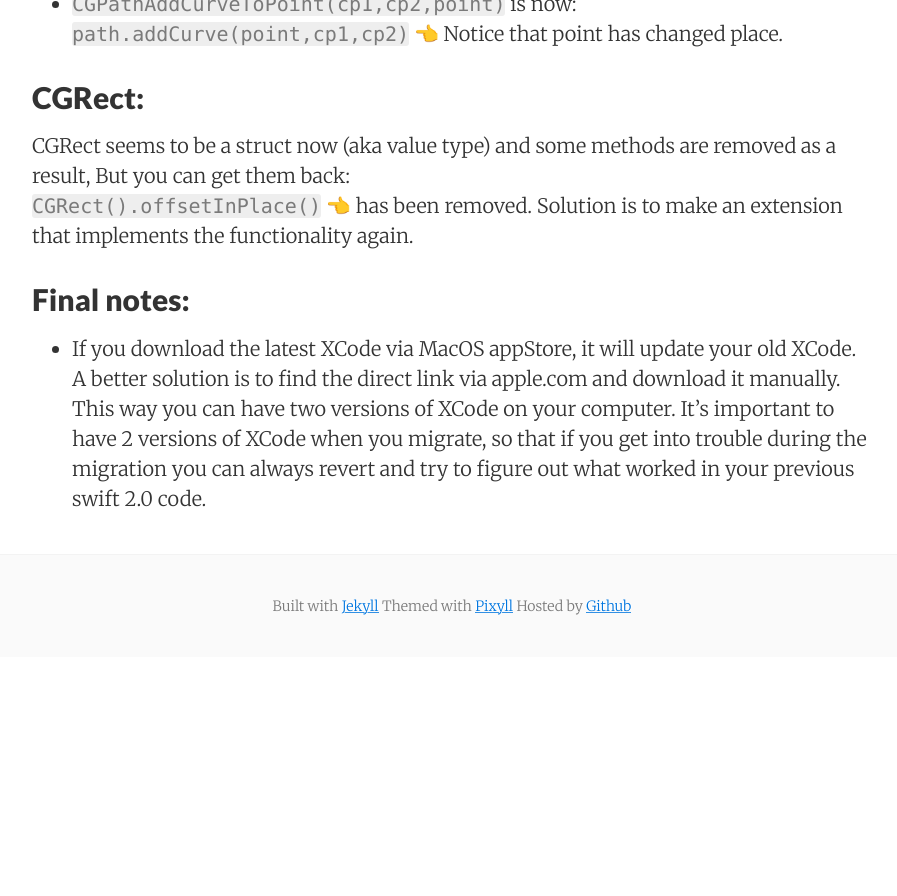
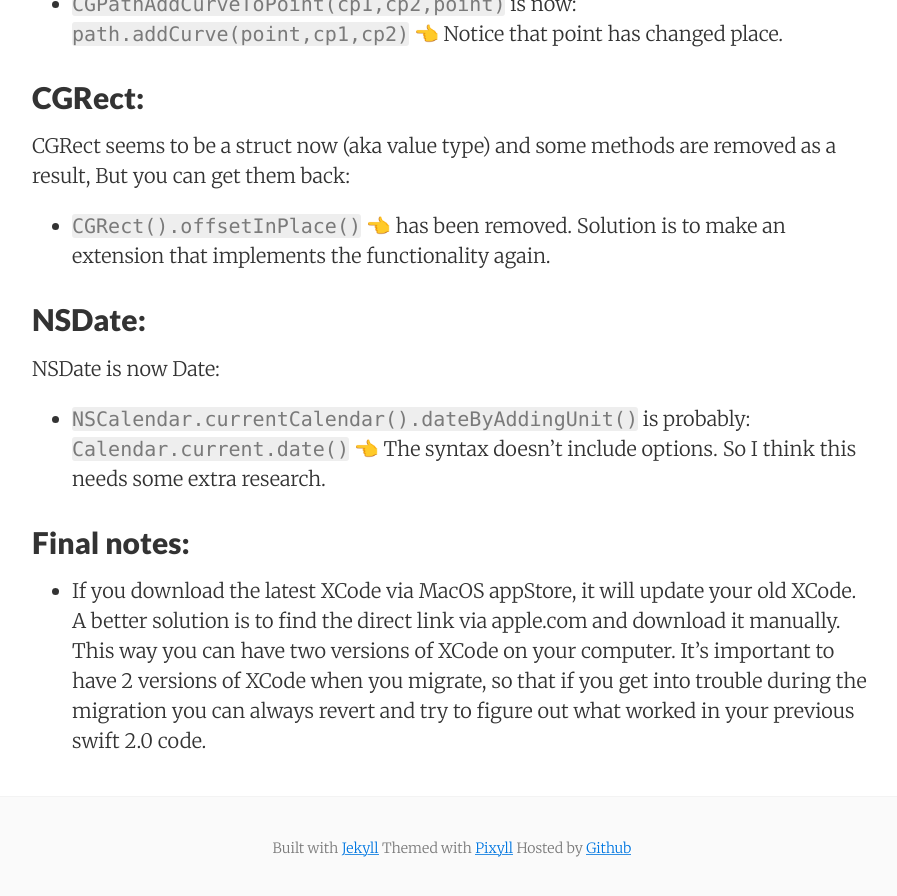
Before and after one commit to stylekit/stylekit.github.io, a Jekyll site: the page built from _posts/2017-01-12-swift-3-migration.md, in a window 1280 px wide and 900 px high, scrolled down 2820 px. Shown: the top 896 px of the window, without its empty margins (188-1085 px from the left). Built offline with Jekyll 4.4.1, drawn with Linux system fonts in a browser that asks for light colours; nearby versions of some CDN libraries; comment, search, counter and statistics services are not loaded; before the commit the page ends 3477 px from its top, so only the background shows below that.

Commit message:
Files modified: 1


Modified 1 file:
_posts/2017-01-12-swift-3-migration.md

````diff
--- a/_posts/2017-01-12-swift-3-migration.md
+++ b/_posts/2017-01-12-swift-3-migration.md
@@ -78,7 +78,6 @@ extension Bool{
 ```
 
 ## CGPath:
-
 public CGPath methods must be converted manually:
 - ``CGPathAddPath(self, nil, path)`` is now: ``self.add(path)`` etc
 - ``CGAffineTransformIdentiy`` is now: ``CGAffineTransform()``
@@ -87,9 +86,11 @@ public CGPath methods must be converted manually:
 
 ## CGRect:
 CGRect seems to be a struct now (aka value type) and some methods are removed as a result, But you can get them back:
-``CGRect().offsetInPlace()`` 👈 has been removed. Solution is to make an extension that implements the functionality again.
+- ``CGRect().offsetInPlace()`` 👈 has been removed. Solution is to make an extension that implements the functionality again.
 
-
+## NSDate:
+NSDate is now Date:
+- ``NSCalendar.currentCalendar().dateByAddingUnit()`` is probably: ``Calendar.current.date()`` 👈 The syntax doesn't include options. So I think this needs some extra research.
 
 ## Final notes:
 - If you download the latest XCode via MacOS appStore, it will update your old XCode. A better solution is to find the direct link via apple.com and download it manually. This way you can have two versions of XCode on your computer. It's important to have 2 versions of XCode when you migrate, so that if you get into trouble during the migration you can always revert and try to figure out what worked in your previous swift 2.0 code.
````
